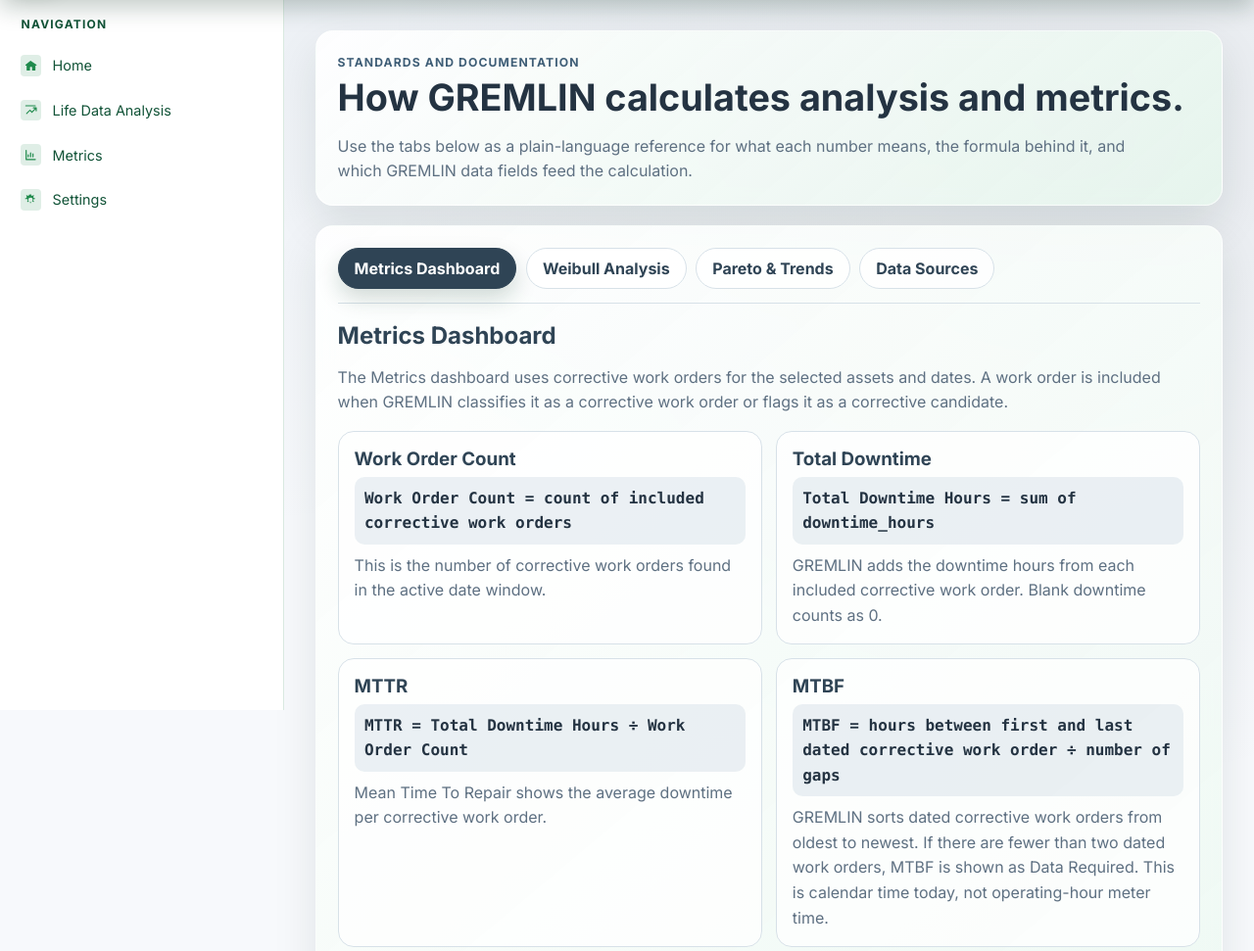
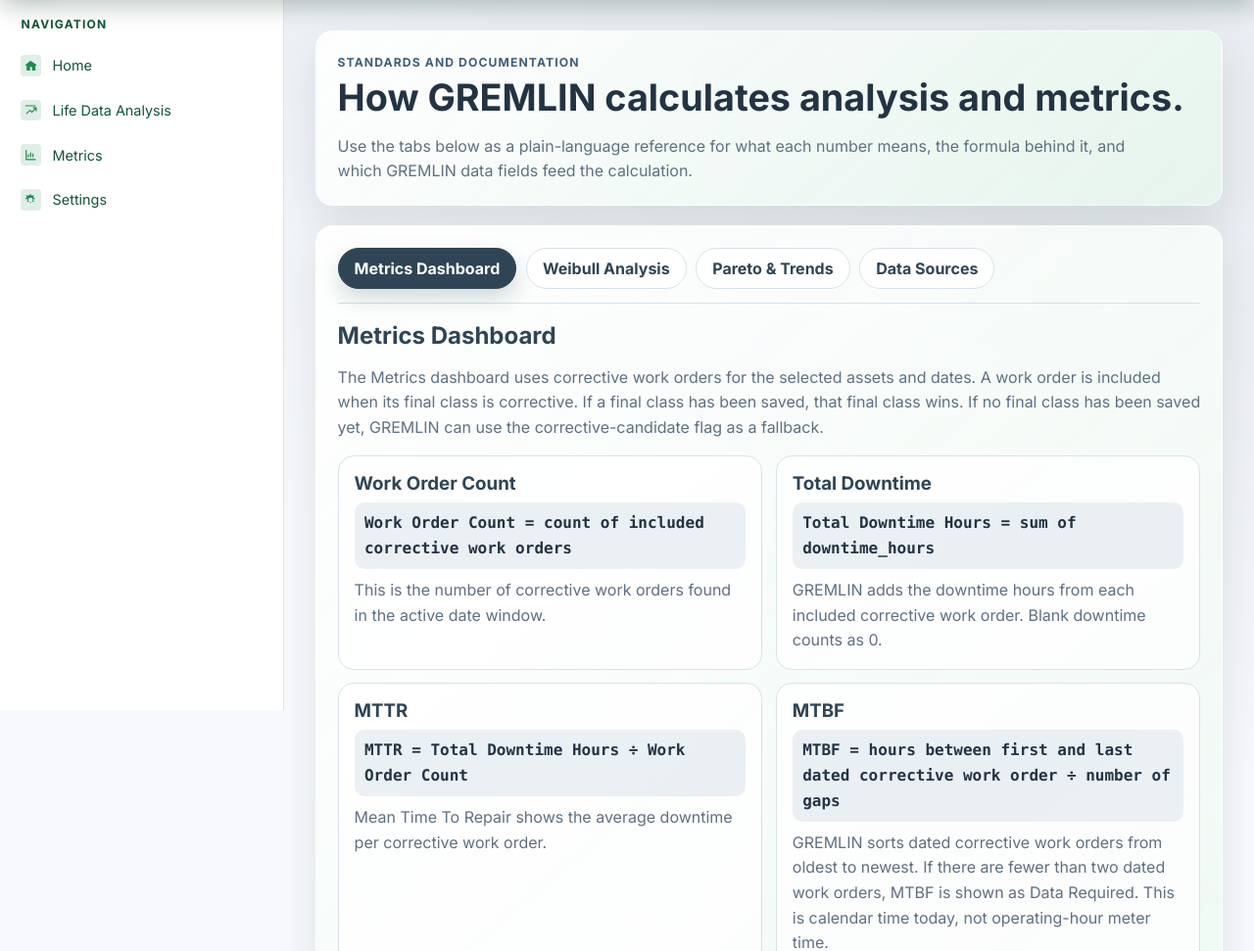
Before and after one commit to stupidshrimp/GREMLIN, a Flask app: page /standards-and-documentation in a window 1280 px wide. Shown: the part 75-1046 px from the top of the page at 98% size. Run offline with Flask 3, Linux system fonts and the light colour scheme.

Commit message:
Clarify documentation inclusion filters

```diff
--- a/templates/standards_and_documentation.html
+++ b/templates/standards_and_documentation.html
@@ -22,7 +22,9 @@
     <h2>Metrics Dashboard</h2>
     <p>
       The Metrics dashboard uses corrective work orders for the selected assets and dates.
-      A work order is included when GREMLIN classifies it as a corrective work order or flags it as a corrective candidate.
+      A work order is included when its final class is corrective. If a final class has been saved,
+      that final class wins. If no final class has been saved yet, GREMLIN can use the
+      corrective-candidate flag as a fallback.
     </p>
 
     <div class="doc-section-grid">
@@ -145,13 +147,14 @@
   <article class="tab-panel" id="trends-panel" role="tabpanel" aria-labelledby="trends-tab" hidden>
     <h2>Pareto and Trend Analysis</h2>
     <p>
-      These views use included failure records that have a failure mechanism. They help explain which mechanisms create the most activity and downtime.
+      These views use included failure records that have a failure mechanism and are still marked for Weibull/event-processing inclusion.
+      They help explain which mechanisms create the most activity and downtime.
     </p>
 
     <div class="doc-section-grid">
       <section class="doc-section">
         <h3>Pareto Failure Count</h3>
-        <p class="formula">Failure Count = count of included failures in the mechanism</p>
+        <p class="formula">Failure Count = count of included failures marked as Weibull candidates in the mechanism</p>
         <p>Each included failure is grouped by its failure mode and failure mechanism.</p>
       </section>
 
@@ -169,7 +172,7 @@
 
       <section class="doc-section">
         <h3>Monthly Trend</h3>
-        <p class="formula">Monthly Count = count of included failures in each YYYY-MM bucket</p>
+        <p class="formula">Monthly Count = count of included Weibull-candidate failures in each YYYY-MM bucket</p>
         <p>
           GREMLIN buckets records by work-order date. Missing months are filled with zero so the line does not skip gaps.
         </p>
@@ -221,8 +224,12 @@
 
       <section class="doc-section">
         <h3>Included Failures</h3>
-        <p class="formula">Included Failure = current disposition category is INCLUDED_FAILURE</p>
-        <p>Failure-mode and failure-mechanism fields come from the current disposition for that work order.</p>
+        <p class="formula">Included Failure = current disposition is INCLUDED_FAILURE and include_in_weibull_candidate = 1</p>
+        <p>
+          Failure-mode and failure-mechanism fields come from the current disposition for that work order.
+          If the Weibull-candidate checkbox is cleared, the record is excluded from Weibull, Pareto,
+          and trend calculations even when its category is INCLUDED_FAILURE.
+        </p>
       </section>
 
       <section class="doc-section">
```
